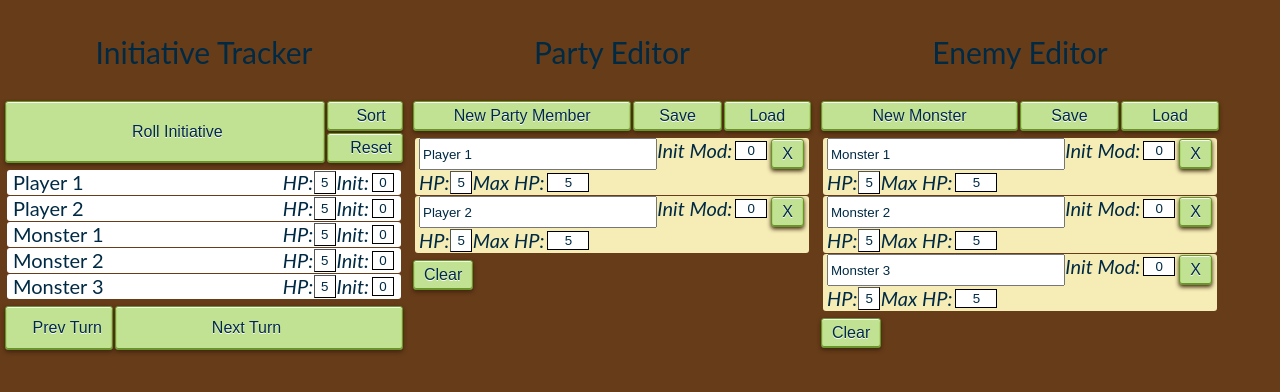
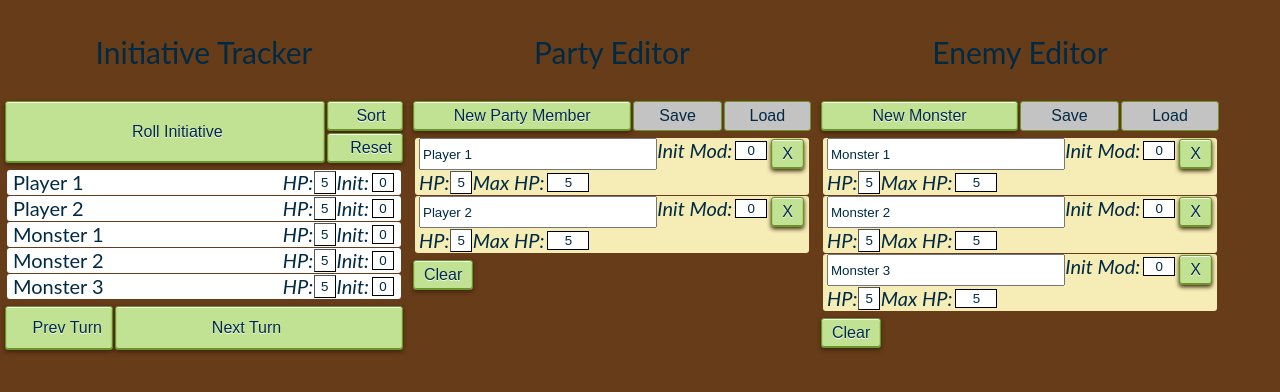
Before and after one commit to dumptruckman/pfcombat, a React (Create React App) app: page / in a window 1280 px wide. Shown: the top 392 px of the page. Built offline with nearby package versions, Linux system fonts and the light colour scheme; a web font is replaced by a local one.

Commit message:
Added button-disabled css class for buttons that do not have implemented features yet.

```diff
--- a/src/components/CombatantExtraInfo.js
+++ b/src/components/CombatantExtraInfo.js
@@ -22,7 +22,7 @@ const CombatantExtraInfo = ({combatant, selected}) => {
                     <span className="combatant__condition-label">Dazed</span>
                 </div>
             </div>
-            <Button className="button">Edit Combatant</Button>
+            <Button className="button-disabled">Edit Combatant</Button>
         </div>
     );
 };
--- a/src/components/EnemyEditor.js
+++ b/src/components/EnemyEditor.js
@@ -13,8 +13,8 @@ const EnemyEditor = ({combatantsController}) => {
             <div className="button-panel">
                 <Button className="button" style={{flexGrow: 2}}
                         onClick={() => combatantsController.addCombatant(false)}>New Monster</Button>
-                <Button className="button" style={{flexGrow: 1}}>Save</Button>
-                <Button className="button" style={{flexGrow: 1}}>Load</Button>
+                <Button className="button-disabled" style={{flexGrow: 1}}>Save</Button>
+                <Button className="button-disabled" style={{flexGrow: 1}}>Load</Button>
             </div>
             <CombatantListContainer
                 combatantsController={combatantsController}
--- a/src/components/PartyEditor.js
+++ b/src/components/PartyEditor.js
@@ -13,8 +13,8 @@ const PartyEditor = ({combatantsController}) => {
             <div className="button-panel">
                 <Button className="button" style={{flexGrow: 2}}
                         onClick={() => combatantsController.addCombatant(true)}>New Party Member</Button>
-                <Button className="button" style={{flexGrow: 1}}>Save</Button>
-                <Button className="button" style={{flexGrow: 1}}>Load</Button>
+                <Button className="button-disabled" style={{flexGrow: 1}}>Save</Button>
+                <Button className="button-disabled" style={{flexGrow: 1}}>Load</Button>
             </div>
             <CombatantListContainer
                 combatantsController={combatantsController}
--- a/src/composite.css
+++ b/src/composite.css
@@ -58,13 +58,31 @@ span, p, div {
     background-color: #C1E193;
 }
 
-.button:hover, .button:active{
+.button:hover, .button:active {
     border:1px solid #415C1B;
     color: #69932B;
     box-shadow: inset 0 1px 0 0 #F4FAED,inset 0 -1px 0 0 #69932B,inset 0 0 0 1px #ADD76F;
     -moz-box-shadow: inset 0 1px 0 0 #F4FAED,inset 0 -1px 0 0 #69932B,inset 0 0 0 1px #ADD76F;
     -webkit-box-shadow: inset 0 1px 0 0 #F4FAED,inset 0 -1px 0 0 #69932B,inset 0 0 0 1px #ADD76F;
     background-color: #E0F0C9;
+}
+
+.button-disabled {
+    margin: 1px;
+
+    display: flex;
+    align-items: center;
+    justify-content: center;
+
+    border:1px solid #69932B;
+    border-radius: 3px 3px 3px 3px;
+    -webkit-border-radius: 3px 3px 3px 3px;
+    -moz-border-radius: 3px 3px 3px 3px;
+    width: auto;
+    height: auto;
+    font-size: 16px;
+    padding: 5px 10px;
+    background-color: #c3c3c3;
 }
 
 .value-button {
```
